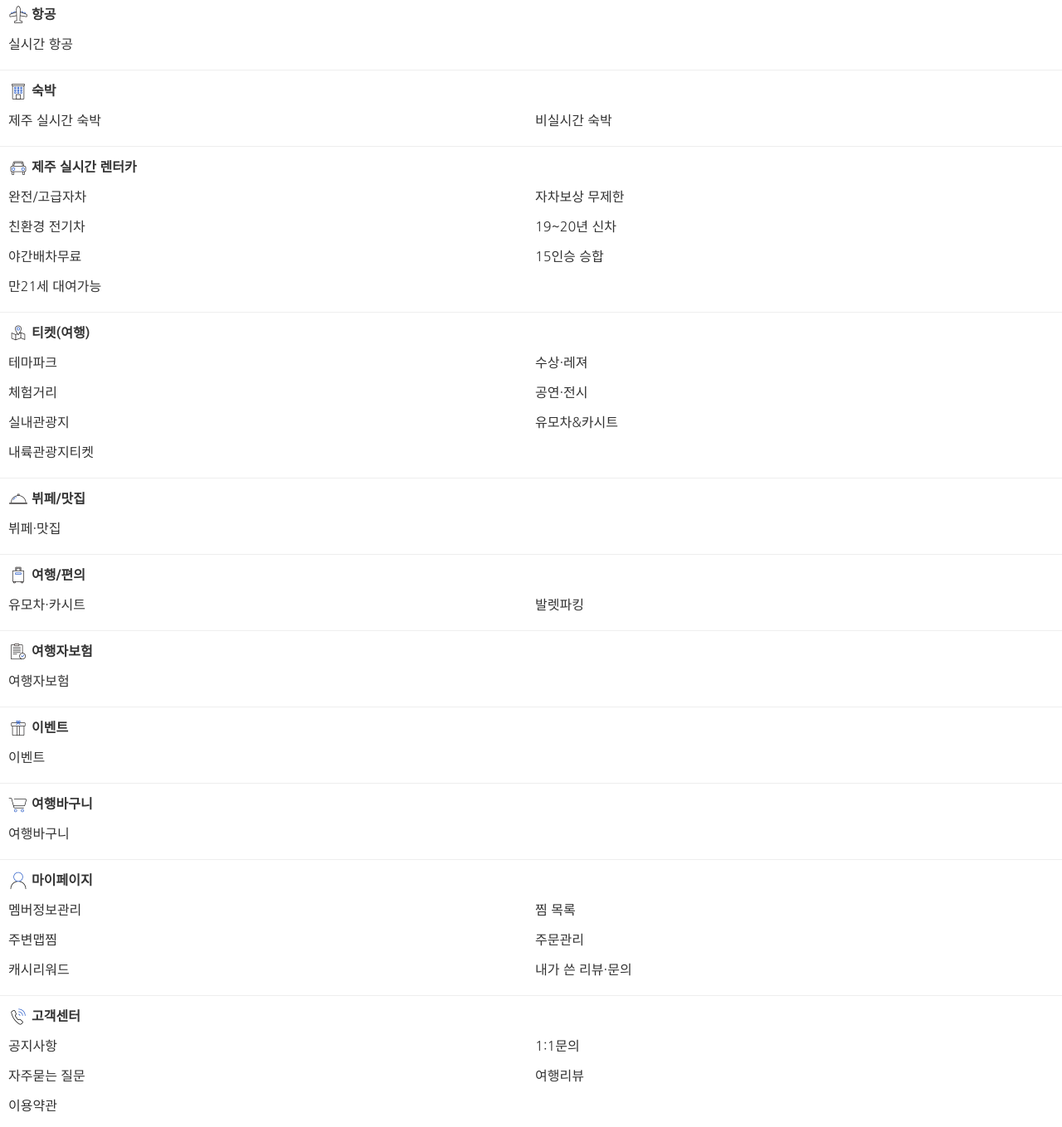
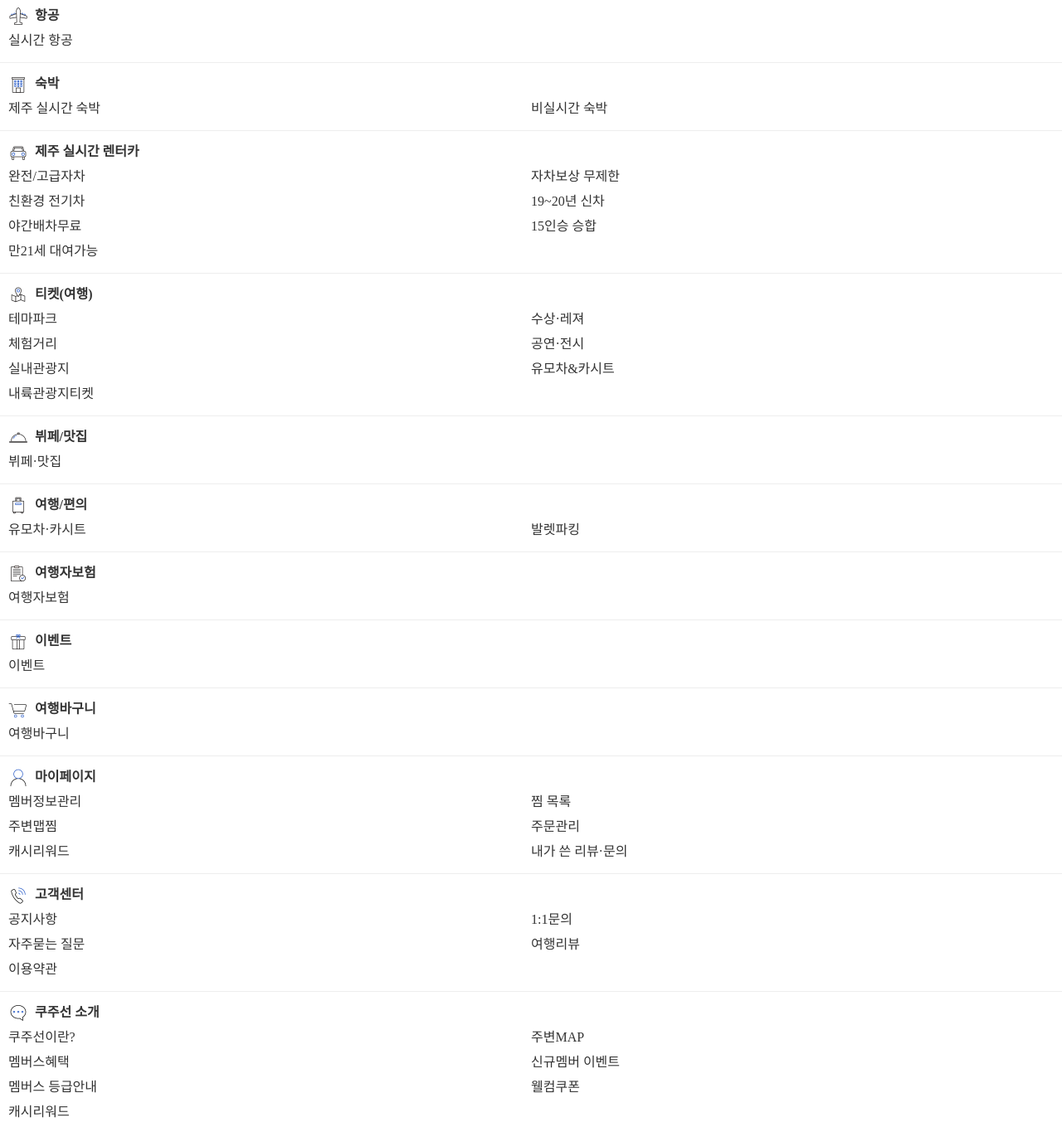
Before and after one commit to juniair/develop-sample, a plain HTML site: page 01. 전체메뉴/index.html in a window 1280 px wide. Shown: the part 1781-3140 px from the top of the page at 83% size. Drawn offline with Linux system fonts and the light colour scheme.

Commit message:
전체메뉴 UI 수치 수정
디자인 가이드와 상이한 높이에 대한 CSS 수정

```diff
--- a/01. 전체메뉴/accept/css/index.css
+++ b/01. 전체메뉴/accept/css/index.css
@@ -16,35 +16,33 @@ ul {
     list-style: none;
 }
 
-a {
-    text-decoration: none;
-    color: #333;
-    display: inline-block;
-    font-family: 'Nanum Gothic', sans-serif;
-}
-
 body {}
 
 /* 초기화끝 */
 /* 본문시작 */
 
 #menuTitle {
+    padding:0 10px;
     height: 50px;
+    font-size: 16px;
     line-height: 50px;
-    font-size: 16px;
-    text-indent: 10px;
-    border-bottom: 1px solid #eee;
-}
-
-.menu_item {
-    padding: 10px 0 10px 10px;
-    border-bottom: 1px solid #eee;
-    line-height: 30px;
 }
 
 .menu_items .menu_item {
     display: inline-block;
     width: 100%;
+    padding: 10px 10px 11px 10px;
+    border-top: 1px solid #eee;
+}
+.menu_items .menu_item .link .icon {
+    vertical-align: middle;
+}
+.menu_items .menu_item .link {
+    display:inline-block;
+    font-size:16px;
+    color:#333;
+    text-decoration: none;
+    line-height:30px;
 }
 
 .category_items .category_item {
@@ -71,7 +69,6 @@ body {}
     text-indent: -999999px;
     background: url(../img/icon_allmemucategory_bottom_48x48_2px,2px_x2.png) no-repeat left 10px/200px 50px;
     vertical-align: top;
-    margin-top: 3px;
 }
 
 .icon_category_air {
--- a/01. 전체메뉴/index.html
+++ b/01. 전체메뉴/index.html
@@ -19,140 +19,140 @@
             <h6 id="menuTitle">쿠주선 서비스</h6>
             <ul class="menu_items">
                 <li class="menu_item">
-                    <a href="#">
-                        <i class="icon_category_link icon_category_air">아이콘</i>
+                    <a class="link" href="#">
+                        <i class="icon icon_category_link icon_category_air">아이콘</i>
                         <strong class="txt">항공</strong>
                     </a>
                     <ul class="category_items">
-                        <li class="category_item"><a href="#">실시간 항공</a></li>
+                        <li class="category_item"><a class="link" href="#">실시간 항공</a></li>
                     </ul>
                 </li>
                 <li class="menu_item">
-                    <a href="#">
-                        <i class="icon_category_link icon_category_stay">아이콘</i>
+                    <a class="link" href="#">
+                        <i class="icon icon_category_link icon_category_stay">아이콘</i>
                         <strong class="txt">숙박</strong>
                     </a>
                     <ul class="category_items">
-                        <li class="category_item"><a href="#">제주 실시간 숙박</a></li>
-                        <li class="category_item"><a href="#">비실시간 숙박</a></li>
+                        <li class="category_item"><a class="link" href="#">제주 실시간 숙박</a></li>
+                        <li class="category_item"><a class="link" href="#">비실시간 숙박</a></li>
                     </ul>
                 </li>
                 <li class="menu_item">
-                    <a href="#">
-                        <i class="icon_category_link icon_category_rentcar">아이콘</i>
+                    <a class="link" href="#">
+                        <i class="icon icon_category_link icon_category_rentcar">아이콘</i>
                         <strong class="txt">제주 실시간 렌터카</strong>
                     </a>
                     <ul class="category_items">
-                        <li class="category_item"><a href="#">완전/고급자차</a></li>
-                        <li class="category_item"><a href="#">자차보상 무제한</a></li>
-                        <li class="category_item"><a href="#">친환경 전기차</a></li>
-                        <li class="category_item"><a href="#">19~20년 신차</a></li>
-                        <li class="category_item"><a href="#">야간배차무료</a></li>
-                        <li class="category_item"><a href="#">15인승 승합</a></li>
-                        <li class="category_item"><a href="#">만21세 대여가능</a></li>
+                        <li class="category_item"><a class="link" href="#">완전/고급자차</a></li>
+                        <li class="category_item"><a class="link" href="#">자차보상 무제한</a></li>
+                        <li class="category_item"><a class="link" href="#">친환경 전기차</a></li>
+                        <li class="category_item"><a class="link" href="#">19~20년 신차</a></li>
+                        <li class="category_item"><a class="link" href="#">야간배차무료</a></li>
+                        <li class="category_item"><a class="link" href="#">15인승 승합</a></li>
+                        <li class="category_item"><a class="link" href="#">만21세 대여가능</a></li>
                     </ul>
                 </li>
                 <li class="menu_item">
-                    <a href="#">
-                        <i class="icon_category_link icon_category_tour">아이콘</i>
+                    <a class="link" href="#">
+                        <i class="icon icon_category_link icon_category_tour">아이콘</i>
                         <strong class="txt">티켓(여행)</strong>
                     </a>
                     <ul class="category_items">
-                        <li class="category_item"><a href="#">테마파크</a></li>
-                        <li class="category_item"><a href="#">수상·레져</a></li>
-                        <li class="category_item"><a href="#">체험거리</a></li>
-                        <li class="category_item"><a href="#">공연·전시</a></li>
-                        <li class="category_item"><a href="#">실내관광지</a></li>
-                        <li class="category_item"><a href="#">유모차&카시트</a></li>
-                        <li class="category_item"><a href="#">내륙관광지티켓</a></li>
+                        <li class="category_item"><a class="link" href="#">테마파크</a></li>
+                        <li class="category_item"><a class="link" href="#">수상·레져</a></li>
+                        <li class="category_item"><a class="link" href="#">체험거리</a></li>
+                        <li class="category_item"><a class="link" href="#">공연·전시</a></li>
+                        <li class="category_item"><a class="link" href="#">실내관광지</a></li>
+                        <li class="category_item"><a class="link" href="#">유모차&카시트</a></li>
+                        <li class="category_item"><a class="link" href="#">내륙관광지티켓</a></li>
                     </ul>
                 </li>
                 <li class="menu_item">
-                    <a href="#">
-                        <i class="icon_category_link icon_category_food">아이콘</i>
+                    <a class="link" href="#">
+                        <i class="icon icon_category_link icon_category_food">아이콘</i>
                         <strong class="txt">뷔페/맛집</strong>
                     </a>
                     <ul class="category_items">
-                        <li class="category_item"><a href="#">뷔페·맛집</a></li>
+                        <li class="category_item"><a class="link" href="#">뷔페·맛집</a></li>
                     </ul>
                 </li>
                 <li class="menu_item">
-                    <a href="#">
-                        <i class="icon_category_link icon_category_buggy">아이콘</i>
+                    <a class="link" href="#">
+                        <i class="icon icon_category_link icon_category_buggy">아이콘</i>
                         <strong class="txt">여행/편의</strong>
                     </a>
                     <ul class="category_items">
-                        <li class="category_item"><a href="#">유모차·카시트</a></li>
-                        <li class="category_item"><a href="#">발렛파킹</a></li>
+                        <li class="category_item"><a class="link" href="#">유모차·카시트</a></li>
+                        <li class="category_item"><a class="link" href="#">발렛파킹</a></li>
                     </ul>
                 </li>
                 <li class="menu_item">
-                    <a href="#">
-                        <i class="icon_category_link icon_category_insure">아이콘</i>
+                    <a class="link" href="#">
+                        <i class="icon icon_category_link icon_category_insure">아이콘</i>
                         <strong class="txt">여행자보험</strong>
                     </a>
                     <ul class="category_items">
-                        <li class="category_item"><a href="#">여행자보험</a></li>
+                        <li class="category_item"><a class="link" href="#">여행자보험</a></li>
                     </ul>
                 </li>
                 <li class="menu_item">
-                    <a href="#">
-                        <i class="icon_category_link icon_category_event">아이콘</i>
+                    <a class="link" href="#">
+                        <i class="icon icon_category_link icon_category_event">아이콘</i>
                         <strong class="txt">이벤트</strong>
                     </a>
                     <ul class="category_items">
-                        <li class="category_item"><a href="#">이벤트</a></li>
+                        <li class="category_item"><a class="link" href="#">이벤트</a></li>
                     </ul>
                 </li>
                 <li class="menu_item">
-                    <a href="#">
-                        <i class="icon_category_link icon_category_cart">아이콘</i>
+                    <a class="link" href="#">
+                        <i class="icon icon_category_link icon_category_cart">아이콘</i>
                         <strong class="txt">여행바구니</strong>
                     </a>
                     <ul class="category_items">
-                        <li class="category_item"><a href="#">여행바구니</a></li>
+                        <li class="category_item"><a class="link" href="#">여행바구니</a></li>
                     </ul>
                 </li>
                 <li class="menu_item">
-                    <a href="#">
-                        <i class="icon_category_link icon_category_mypage">아이콘</i>
+                    <a class="link" href="#">
+                        <i class="icon icon_category_link icon_category_mypage">아이콘</i>
                         <strong class="txt">마이페이지</strong>
                     </a>
                     <ul class="category_items">
-                        <li class="category_item"><a href="#">멤버정보관리</a></li>
-                        <li class="category_item"><a href="#">찜 목록</a></li>
-                        <li class="category_item"><a href="#">주변맵찜</a></li>
-                        <li class="category_item"><a href="#">주문관리</a></li>
-                        <li class="category_item"><a href="#">캐시리워드</a></li>
-                        <li class="category_item"><a href="#">내가 쓴 리뷰·문의</a></li>
+                        <li class="category_item"><a class="link" href="#">멤버정보관리</a></li>
+                        <li class="category_item"><a class="link" href="#">찜 목록</a></li>
+                        <li class="category_item"><a class="link" href="#">주변맵찜</a></li>
+                        <li class="category_item"><a class="link" href="#">주문관리</a></li>
+                        <li class="category_item"><a class="link" href="#">캐시리워드</a></li>
+                        <li class="category_item"><a class="link" href="#">내가 쓴 리뷰·문의</a></li>
                     </ul>
                 </li>
                 <li class="menu_item">
-                    <a href="#">
-                        <i class="icon_category_link icon_category_customer">아이콘</i>
+                    <a class="link" href="#">
+                        <i class="icon icon_category_link icon_category_customer">아이콘</i>
                         <strong class="txt">고객센터</strong>
                     </a>
                     <ul class="category_items">
-                        <li class="category_item"><a href="#">공지사항</a></li>
-                        <li class="category_item"><a href="#">1:1문의</a></li>
-                        <li class="category_item"><a href="#">자주묻는 질문</a></li>
-                        <li class="category_item"><a href="#">여행리뷰</a></li>
-                        <li class="category_item"><a href="#">이용약관</a></li>
+                        <li class="category_item"><a class="link" href="#">공지사항</a></li>
+                        <li class="category_item"><a class="link" href="#">1:1문의</a></li>
+                        <li class="category_item"><a class="link" href="#">자주묻는 질문</a></li>
+                        <li class="category_item"><a class="link" href="#">여행리뷰</a></li>
+                        <li class="category_item"><a class="link" href="#">이용약관</a></li>
                     </ul>
                 </li>
                 <li class="menu_item">
-                    <a href="#">
-                        <i class="icon_category_link icon_category_how">아이콘</i>
+                    <a class="link" href="#">
+                        <i class="icon icon_category_link icon_category_how">아이콘</i>
                         <strong class="txt">쿠주선 소개</strong>
                     </a>
                     <ul class="category_items">
-                        <li class="category_item"><a href="#">쿠주선이란?</a></li>
-                        <li class="category_item"><a href="#">주변MAP</a></li>
-                        <li class="category_item"><a href="#">멤버스혜택</a></li>
-                        <li class="category_item"><a href="#">신규멤버 이벤트</a></li>
-                        <li class="category_item"><a href="#">멤버스 등급안내</a></li>
-                        <li class="category_item"><a href="#">웰컴쿠폰</a></li>
-                        <li class="category_item"><a href="#">캐시리워드</a></li>
+                        <li class="category_item"><a class="link" href="#">쿠주선이란?</a></li>
+                        <li class="category_item"><a class="link" href="#">주변MAP</a></li>
+                        <li class="category_item"><a class="link" href="#">멤버스혜택</a></li>
+                        <li class="category_item"><a class="link" href="#">신규멤버 이벤트</a></li>
+                        <li class="category_item"><a class="link" href="#">멤버스 등급안내</a></li>
+                        <li class="category_item"><a class="link" href="#">웰컴쿠폰</a></li>
+                        <li class="category_item"><a class="link" href="#">캐시리워드</a></li>
                     </ul>
                 </li>
             </ul>
```
